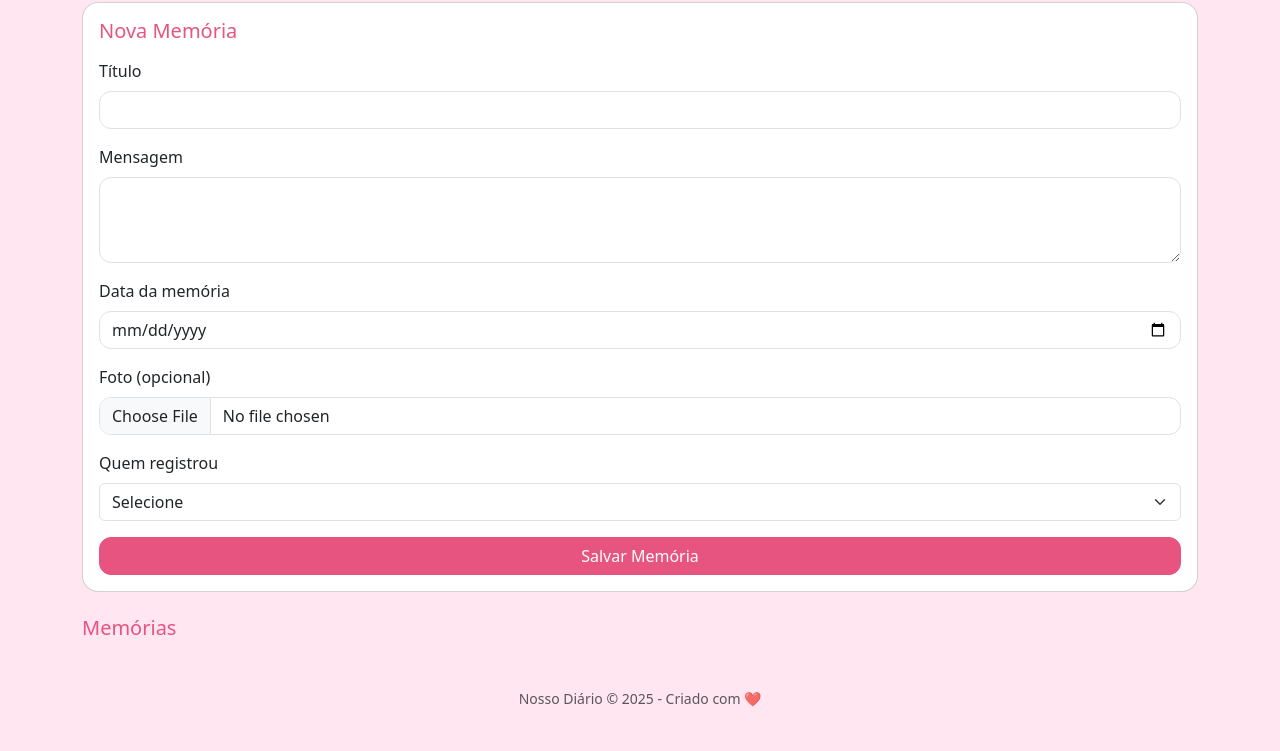
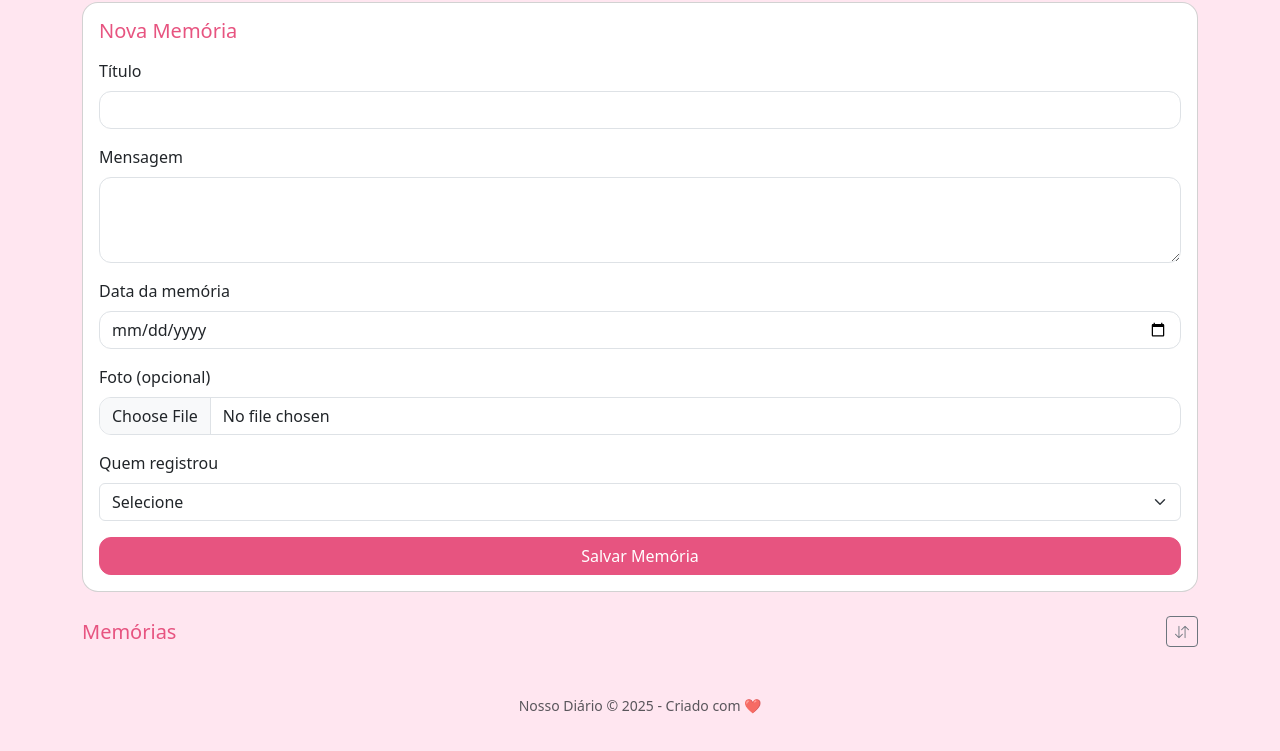
Before and after one commit to thomasmfontes/diario, a plain HTML site: page index.html in a window 1280 px wide. Shown: the part 255-1006 px from the top of the page. Drawn offline with nearby package versions, Linux system fonts and the light colour scheme; no server answers; a web font is replaced by a local one.

Commit message:
Update index.html

```diff
--- a/index.html
+++ b/index.html
@@ -8,6 +8,7 @@
 
     <!-- Estilos -->
     <link href="https://cdn.jsdelivr.net/npm/bootstrap@5.3.2/dist/css/bootstrap.min.css" rel="stylesheet">
+    <link href="https://cdn.jsdelivr.net/npm/bootstrap-icons@1.11.3/font/bootstrap-icons.css" rel="stylesheet">
     <script src="https://www.gstatic.com/firebasejs/10.12.1/firebase-app-compat.js"></script>
     <script src="https://www.gstatic.com/firebasejs/10.12.1/firebase-firestore-compat.js"></script>
     <link href="https://fonts.googleapis.com/css2?family=Pacifico&display=swap" rel="stylesheet">
@@ -70,7 +71,13 @@
         </section>
 
         <section>
-            <h2 class="h5 text-primary mb-3">Memórias</h2>
+            <div class="d-flex justify-content-between align-items-center mb-3">
+                <h2 class="h5 text-primary mb-0">Memórias</h2>
+                <button id="orderToggle" class="btn btn-outline-secondary btn-sm">
+                    <i id="orderIcon" class="bi bi-arrow-down-up"></i>
+                </button>
+            </div>
+
             <div id="memoriesContainer" class="row g-3"></div>
         </section>
 
```
Lines whose indentation alone changed are shown as unchanged.
